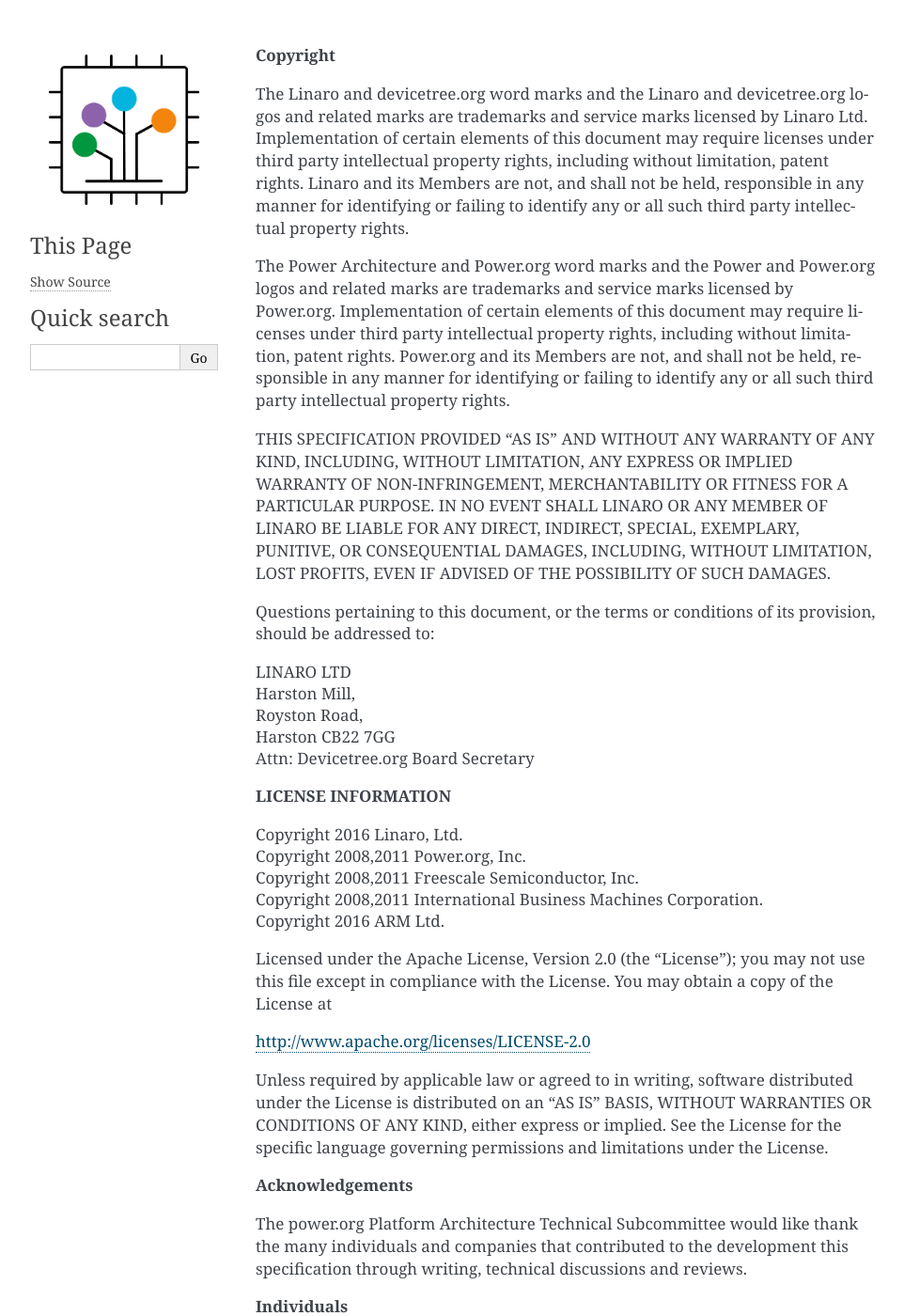
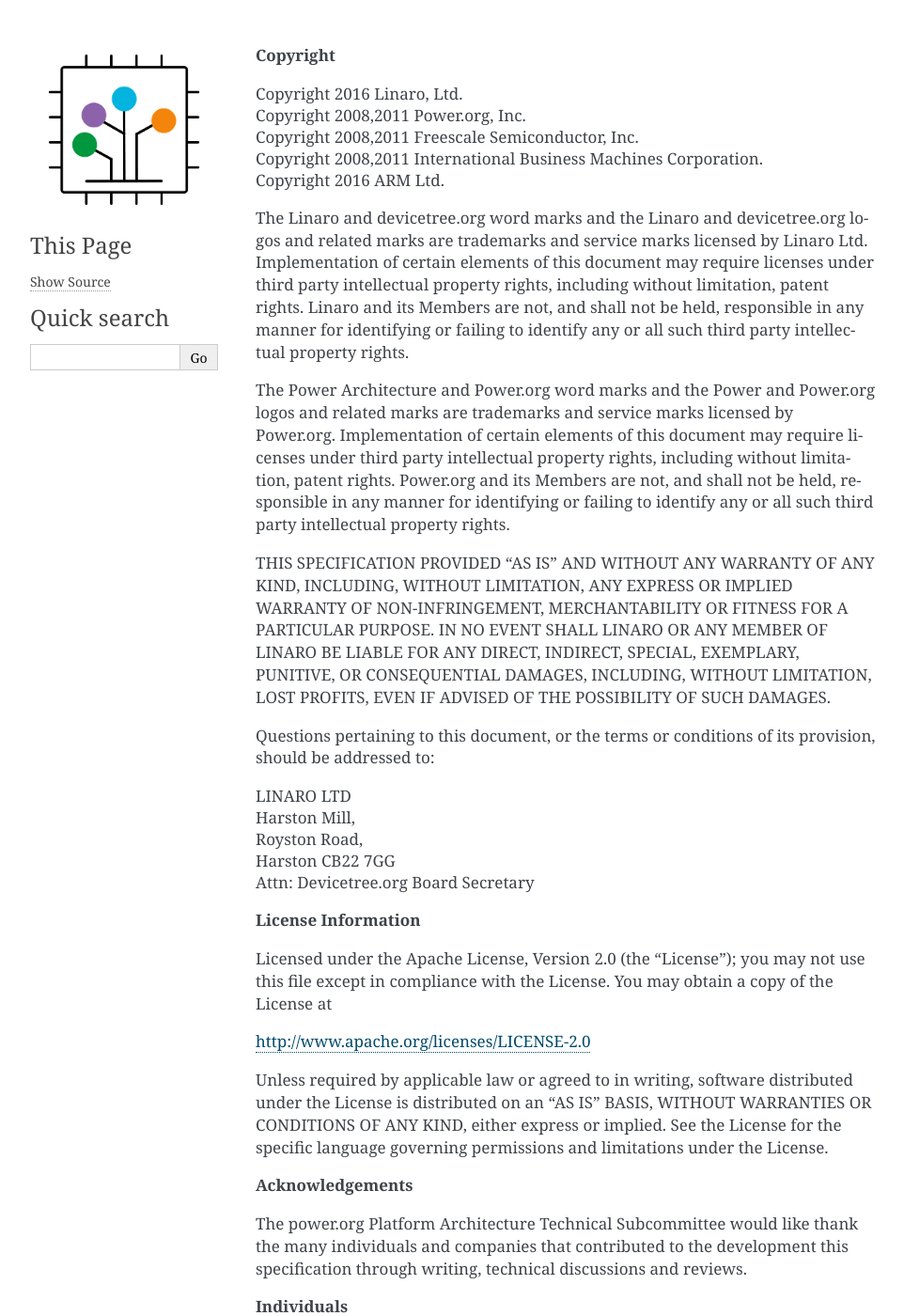
Before and after one commit to devicetree-org/devicetree-specification, a Sphinx documentation site: the page built from source/license.rst, in a window 1280 px wide and 1400 px high. Shown: the whole window at 94% size, without its empty margins (148-1110 px from the left). Built offline with Sphinx 7.4.7, drawn with Linux system fonts in a browser that asks for light colours; part of the change alters nothing that is shown.

```diff
--- a/source/license.rst
+++ b/source/license.rst
@@ -1,4 +1,11 @@
+
 **Copyright**
+
+| Copyright 2016 Linaro, Ltd.
+| Copyright 2008,2011 Power.org, Inc.
+| Copyright 2008,2011 Freescale Semiconductor, Inc.
+| Copyright 2008,2011 International Business Machines Corporation.
+| Copyright 2016 ARM Ltd.
 
 The Linaro and devicetree.org word marks and the Linaro and
 devicetree.org logos and related marks are trademarks and service marks
@@ -35,13 +42,7 @@ provision, should be addressed to:
 | Harston CB22 7GG
 | Attn: Devicetree.org Board Secretary
 
-**LICENSE INFORMATION**
-
-| Copyright 2016 Linaro, Ltd.
-| Copyright 2008,2011 Power.org, Inc.
-| Copyright 2008,2011 Freescale Semiconductor, Inc.
-| Copyright 2008,2011 International Business Machines Corporation.
-| Copyright 2016 ARM Ltd.
+**License Information**
 
 Licensed under the Apache License, Version 2.0 (the "License");
 you may not use this file except in compliance with the License.
@@ -95,6 +96,7 @@ and reviews.
    * John Traill
    * John True
    * Matt Tyrlik
+   * Kanta Vekaria
    * Dave Willoughby
    * Scott Wood
    * Jimi Xenidis
```
